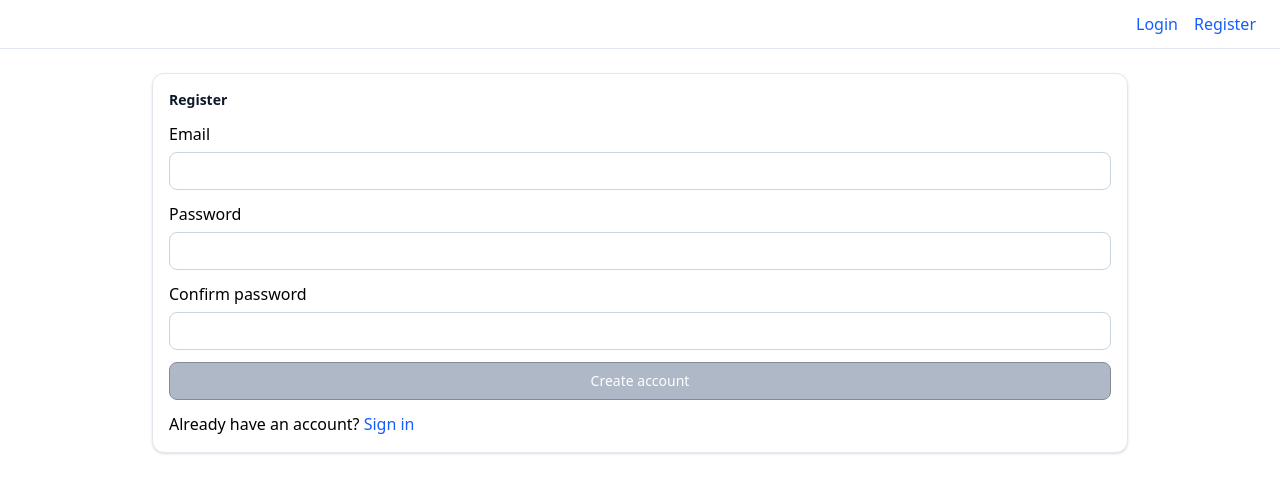
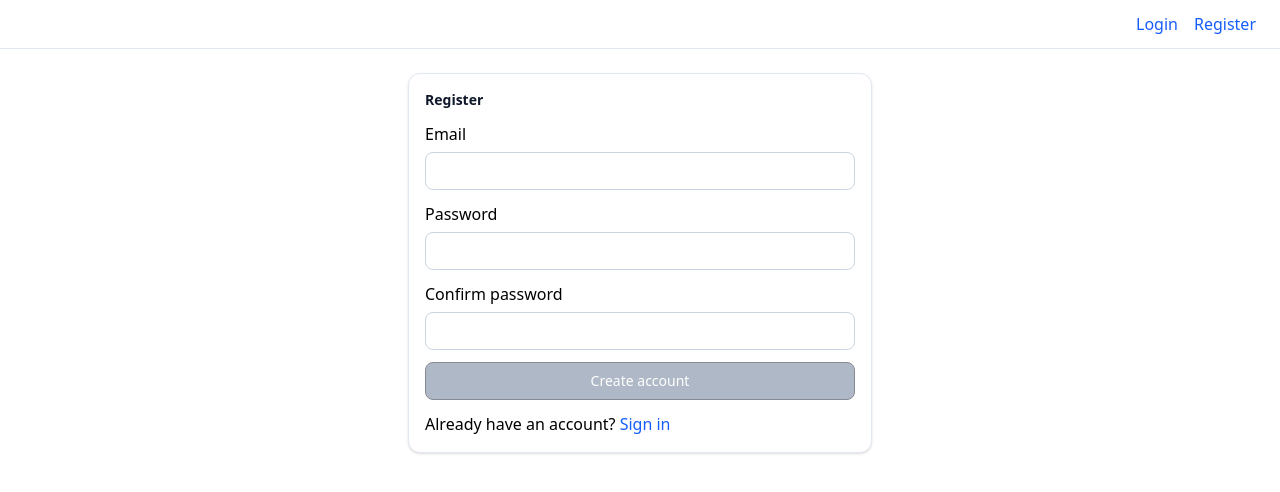
Before and after one commit to Vegastrikes/saas_dashboard, a Vue app in the folder frontend/: page /register in a window 1280 px wide. Shown: the top 492 px of the page. Built offline with nearby package versions, Linux system fonts and the light colour scheme; no server answers.

Commit message:
make login and register cards smaller

```diff
--- a/frontend/src/pages/LoginPage.vue
+++ b/frontend/src/pages/LoginPage.vue
@@ -39,7 +39,7 @@ async function submit() {
 </script>
 
 <template>
-  <main class="mx-auto max-w-5xl px-6 py-6">
+  <main class="mx-auto max-w-lg px-6 py-6">
     <AppCard title="Login">
       <form @submit.prevent="submit" class="flex flex-col gap-3">
         <label class="flex flex-col gap-1.5">
--- a/frontend/src/pages/RegisterPage.vue
+++ b/frontend/src/pages/RegisterPage.vue
@@ -43,7 +43,7 @@ async function submit() {
 </script>
 
 <template>
-  <main class="mx-auto max-w-5xl px-6 py-6">
+  <main class="mx-auto max-w-lg px-6 py-6">
     <AppCard title="Register">
       <form @submit.prevent="submit" class="flex flex-col gap-3">
         <label class="flex flex-col gap-1.5">
```
